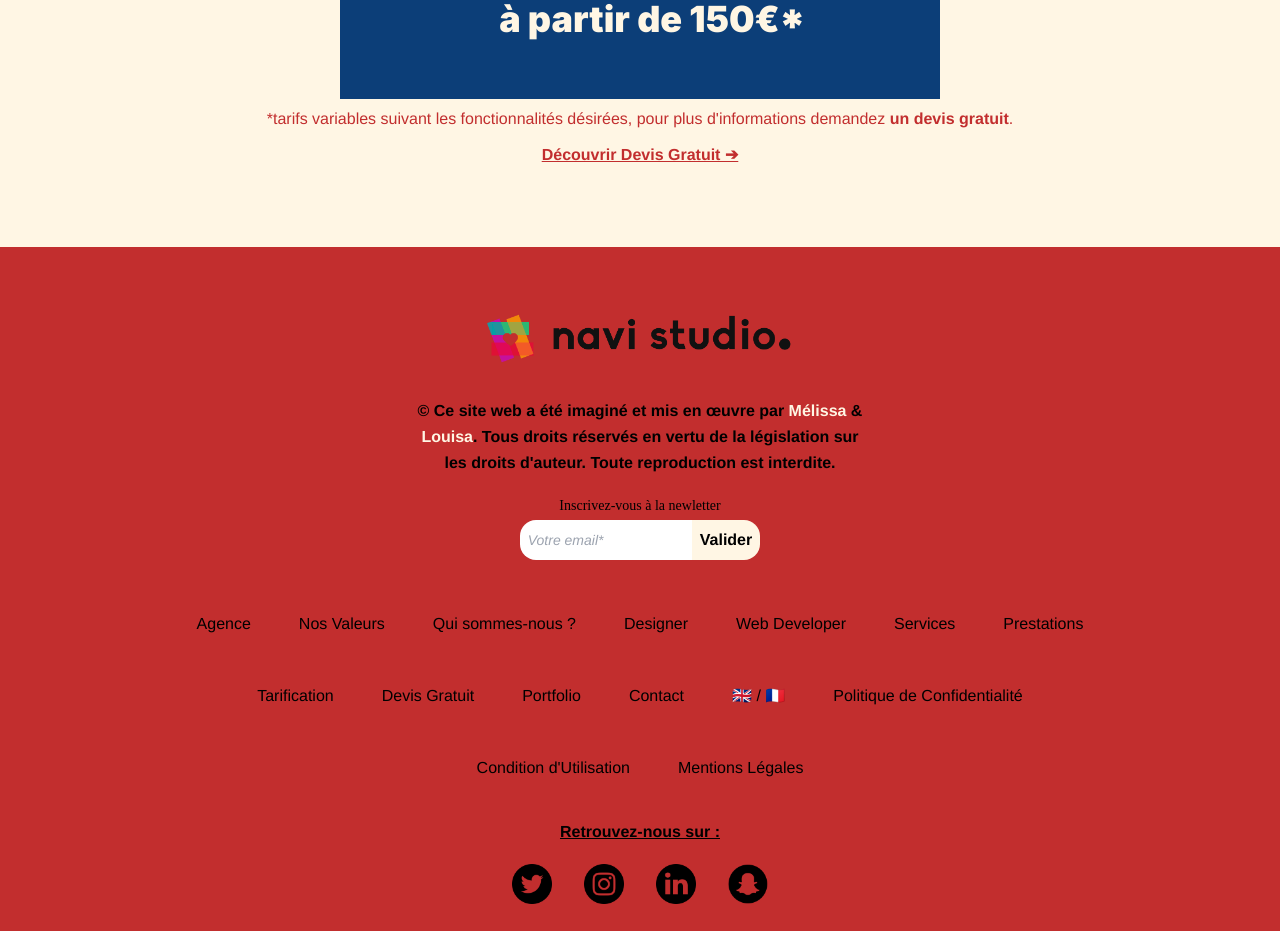
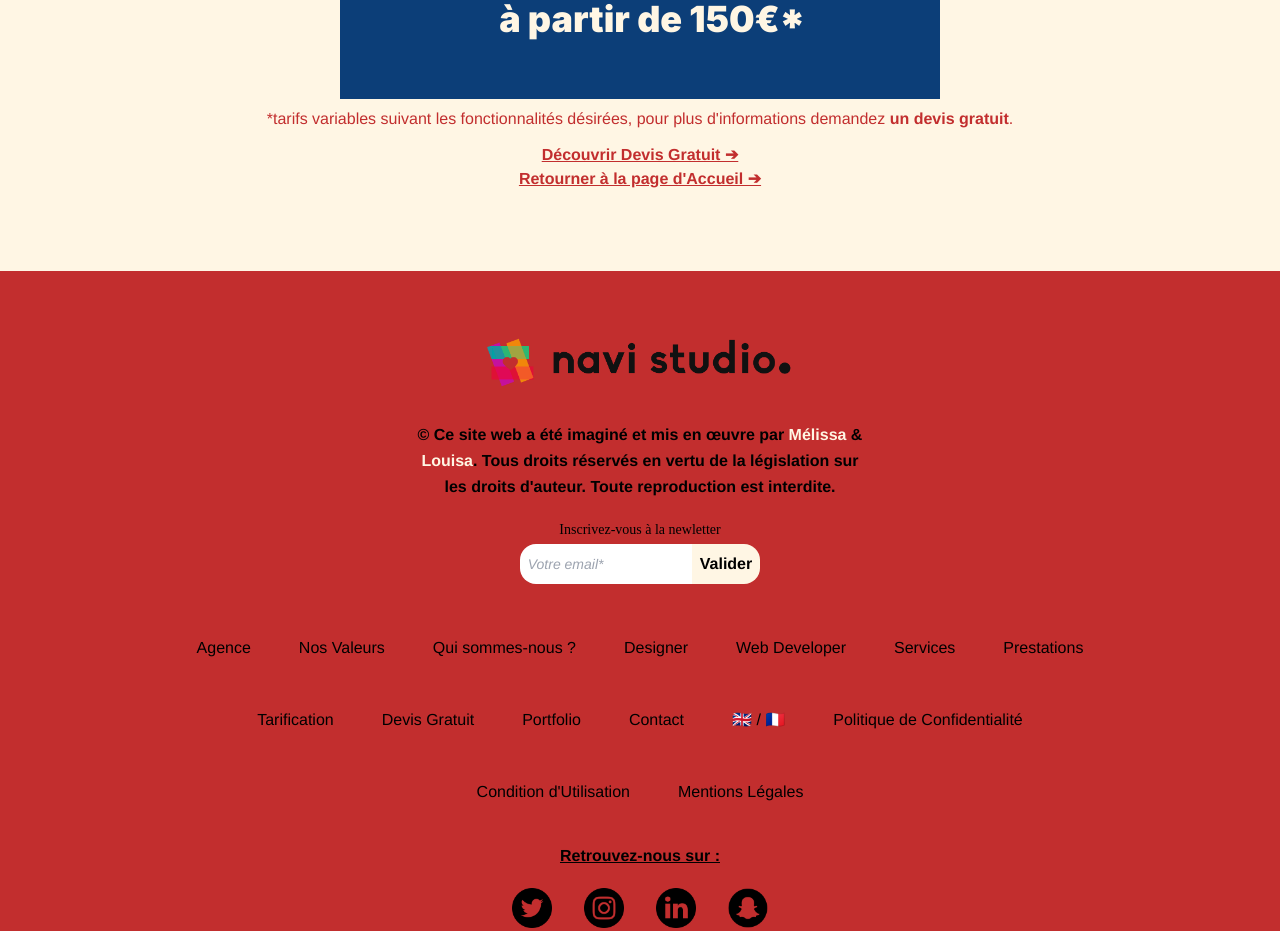
Before and after one commit to franzhopp/v3q, a React (Vite) app: page /rate in a window 1280 px wide. Shown: the part 2740-3671 px from the top of the page. Built offline with nearby package versions, Linux system fonts and the light colour scheme; a web font is replaced by a local one.

Commit message:
[ADD] update all links

```diff
--- a/src/Components/Rate/Prices/PageAllRates.jsx
+++ b/src/Components/Rate/Prices/PageAllRates.jsx
@@ -211,12 +211,18 @@ const Rate = () => {
           </p>
         </div>
       </div>
-      <div className="flex justify-center pt-3">
+      <div className="flex flex-col text-center justify-center pt-3">
         <NavLink
           to="/devis"
-          className=" text-C22E2E font-extrabold underline transition hover:text-0C3E78"
+          className="text-C22E2E font-extrabold underline transition hover:text-0C3E78"
         >
           Découvrir Devis Gratuit ➔
+        </NavLink>
+        <NavLink
+          to="/"
+          className="text-C22E2E font-extrabold underline transition hover:text-0C3E78"
+        >
+          Retourner à la page d'Accueil ➔
         </NavLink>
       </div>
       <div className="pb-20"></div>
```
